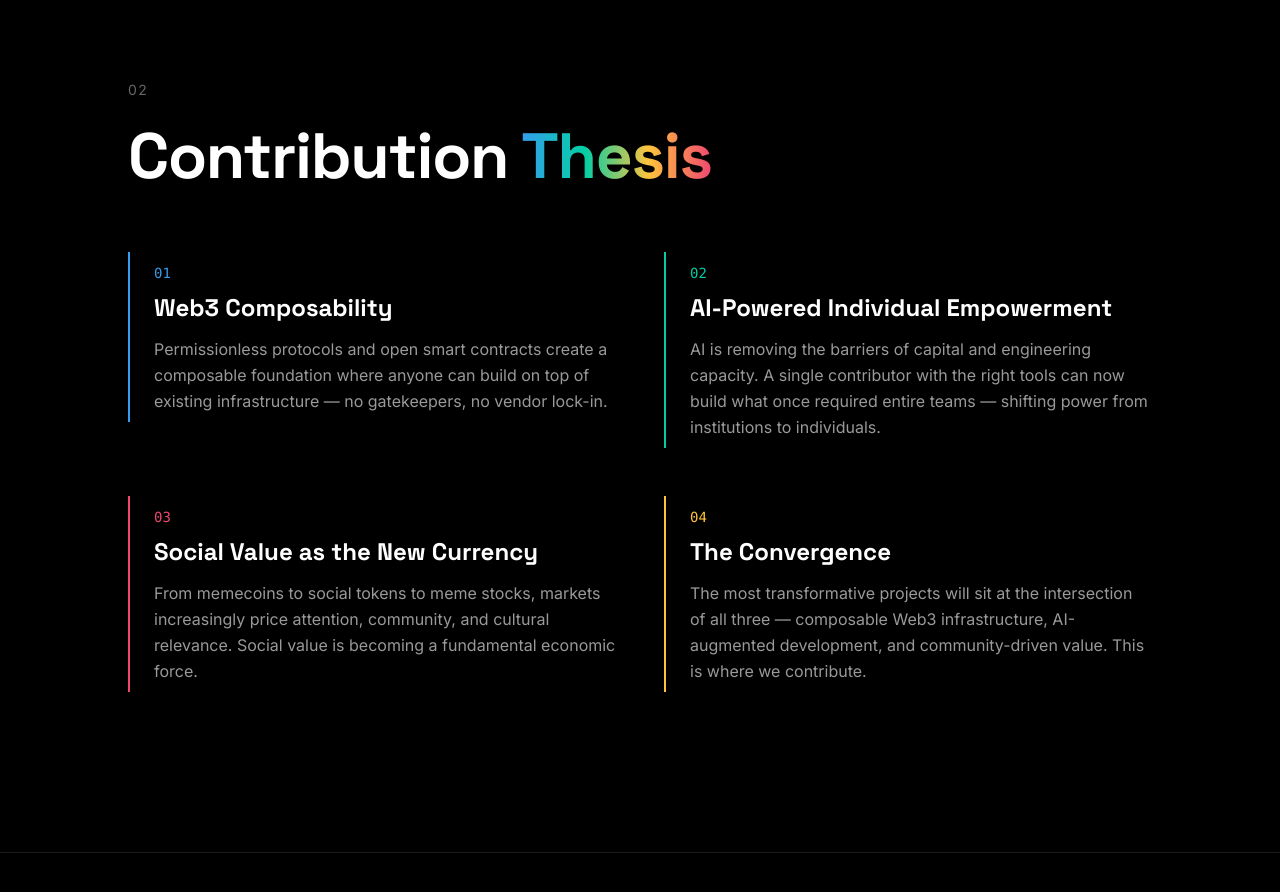
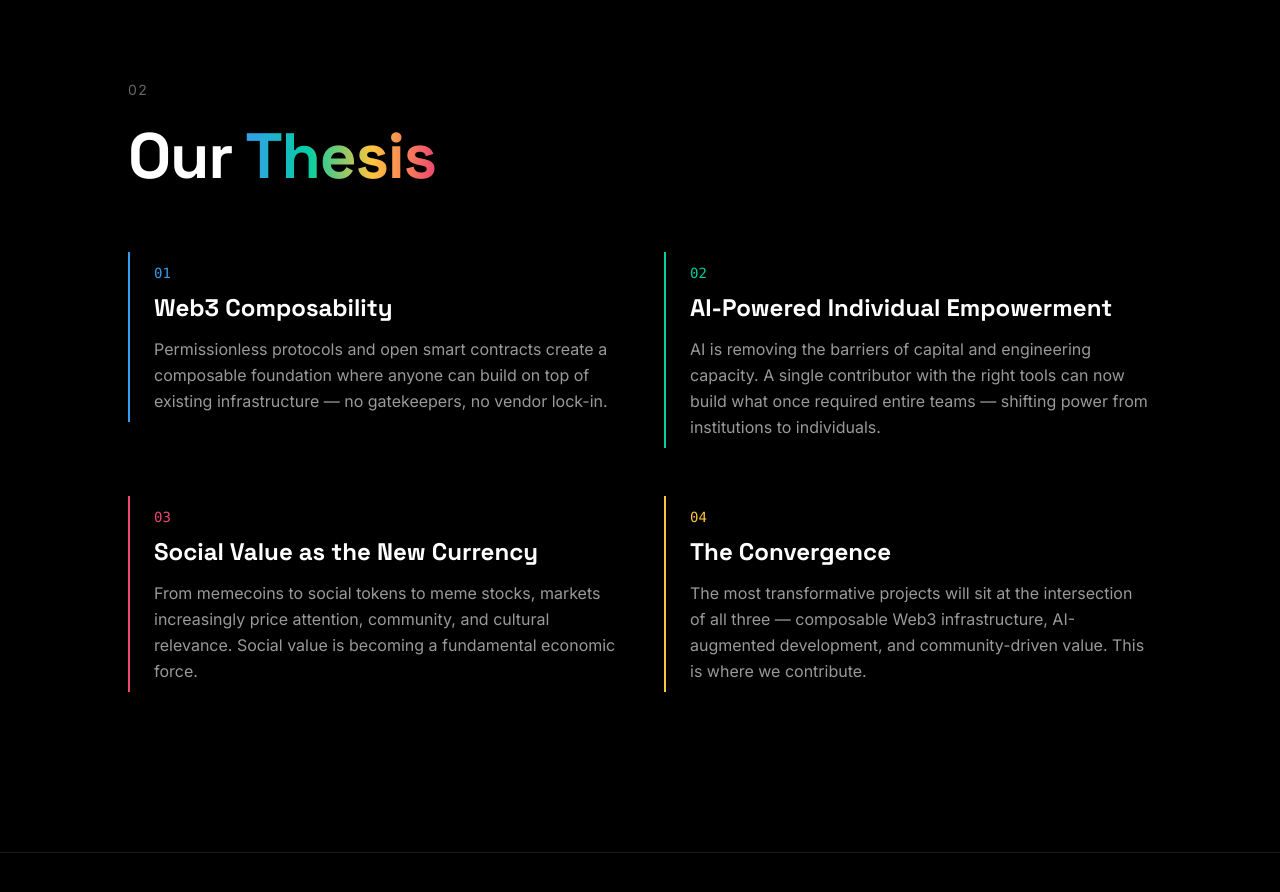
Before and after one commit to Noc2/Hawig, a Next.js app: page / in a window 1280 px wide. Shown: the part 1540-2432 px from the top of the page. Built offline with nearby package versions, Linux system fonts and the light colour scheme.

Commit message:
update thesis

```diff
--- a/src/components/Thesis.tsx
+++ b/src/components/Thesis.tsx
@@ -10,7 +10,7 @@ export default function Thesis() {
             02
           </span>
           <h2 className="heading-section">
-            Contribution{" "}
+            Our{" "}
             <span className="text-gradient">Thesis</span>
           </h2>
         </FadeIn>
--- a/src/lib/constants.ts
+++ b/src/lib/constants.ts
@@ -44,6 +44,6 @@ export const THESIS_ITEMS = [
 ];
 
 export const SOCIAL_LINKS = {
-  twitter: "https://x.com/hawig",
-  github: "https://github.com/hawig",
+  twitter: "https://x.com/davidhawig",
+  github: "https://github.com/Noc2",
 };
```
